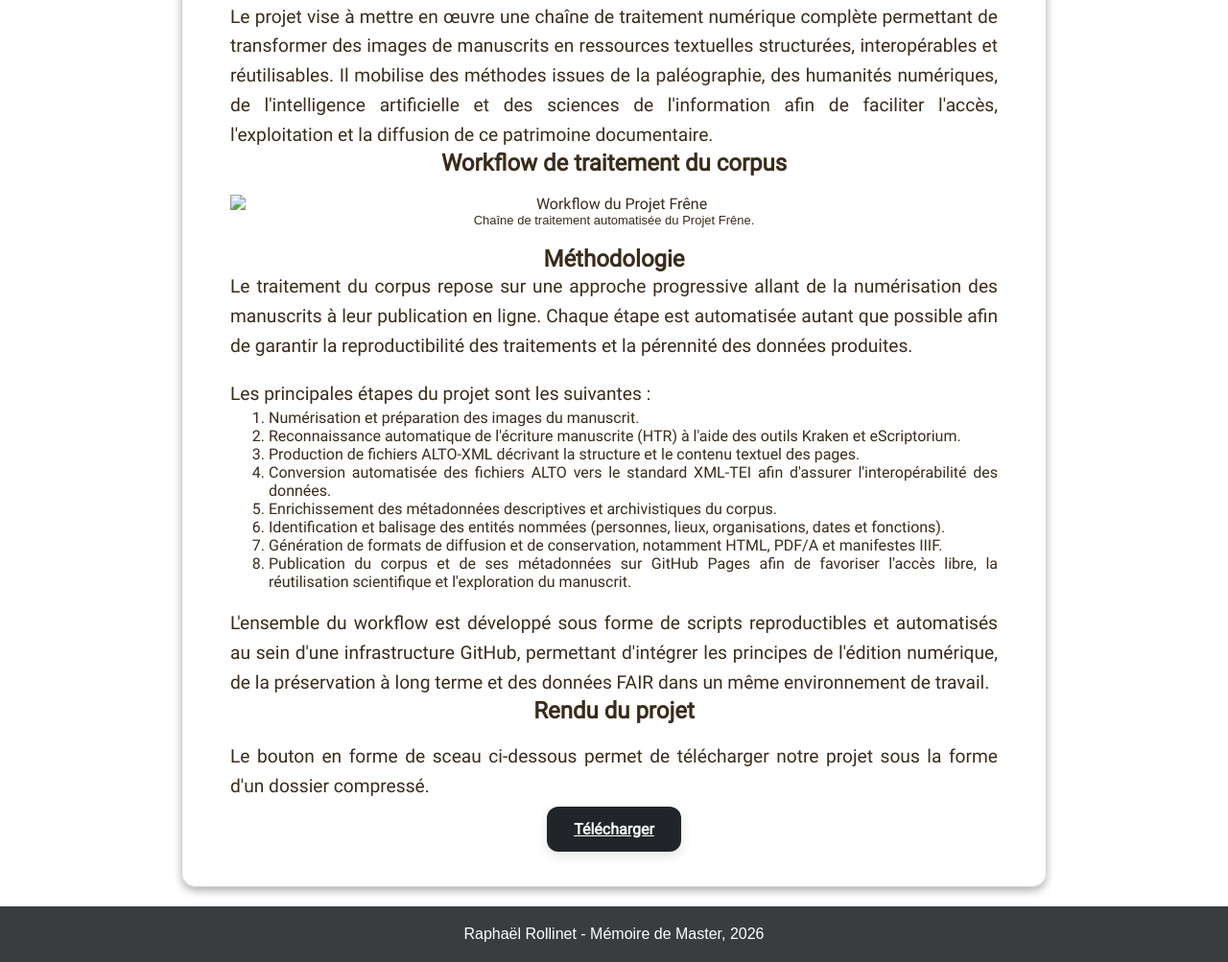
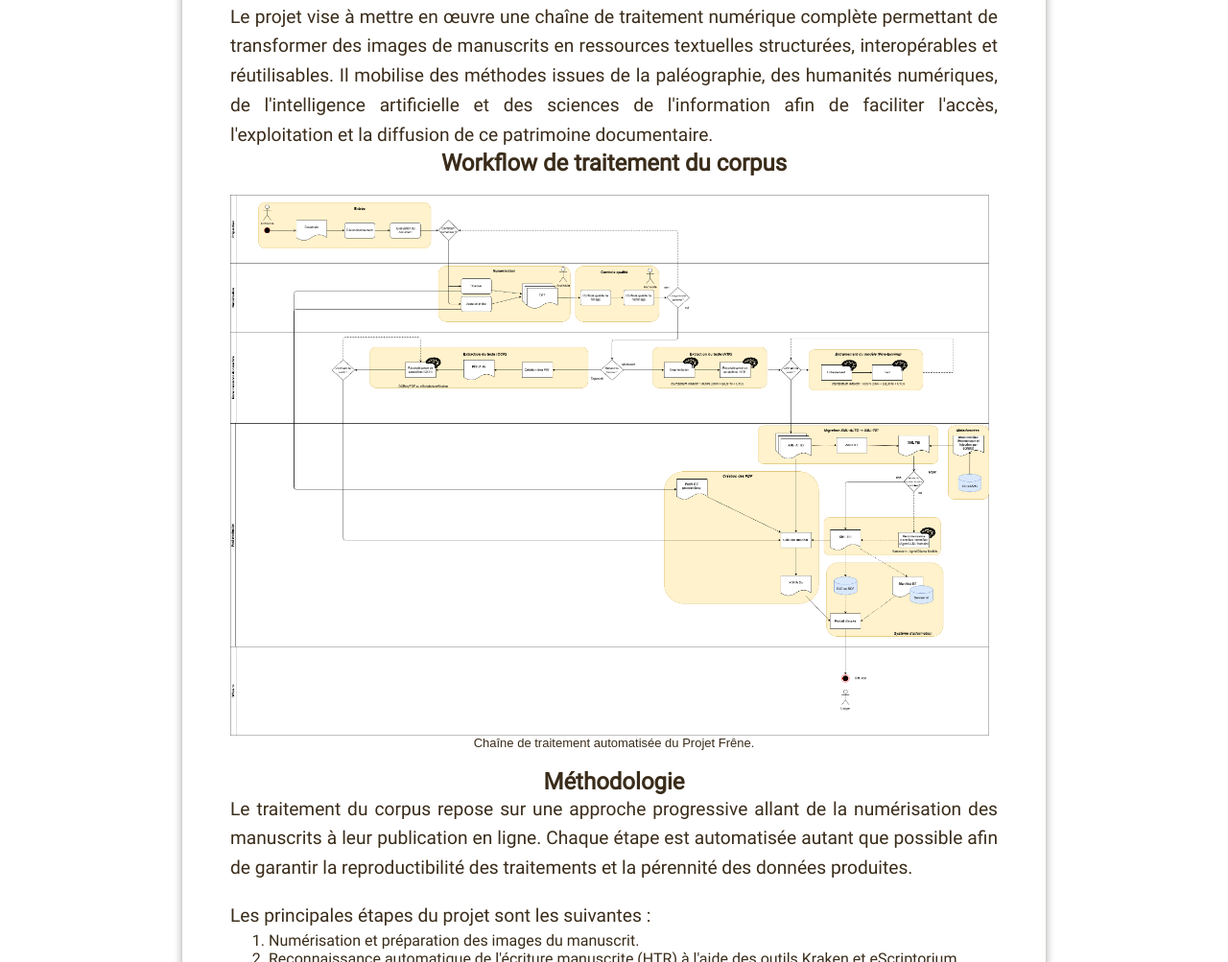
Before and after one commit to Raphix93/Projet_Frene, a plain HTML site: page site/index.html in a window 1280 px wide. Shown: the part 796-1799 px from the top of the page at 96% size. Drawn offline with Linux system fonts and the light colour scheme.

Commit message:
Ajout image

```diff
--- a/site/index.html
+++ b/site/index.html
@@ -46,7 +46,7 @@
             <br>
             <figure class="workflow">
                 <img
-                    src="Processus/processus_transcription_TEI.png"
+                    src="images/processus_transcription_TEI.png"
                     alt="Workflow du Projet Frêne"
                     class="image">
                 <figcaption>
```
Also changed, not shown: site/images/processus_transcription_TEI.png (added).
